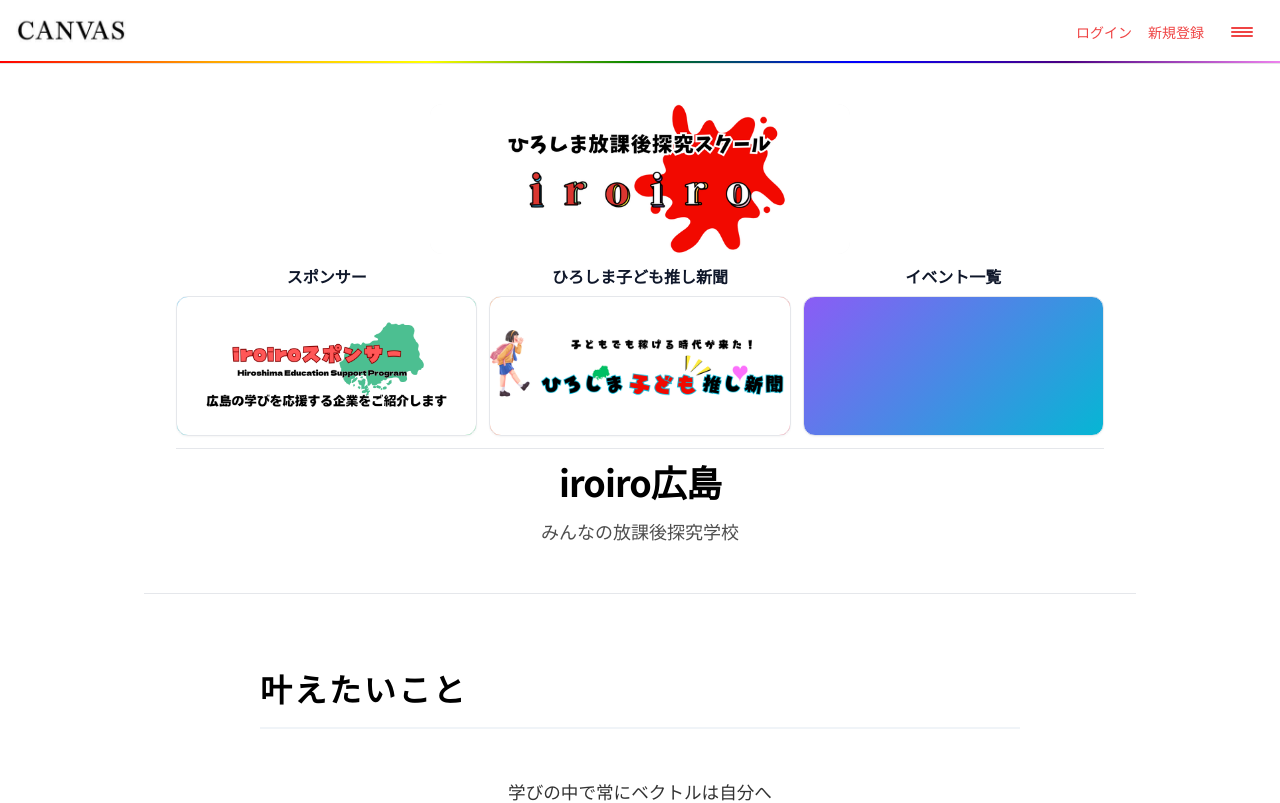
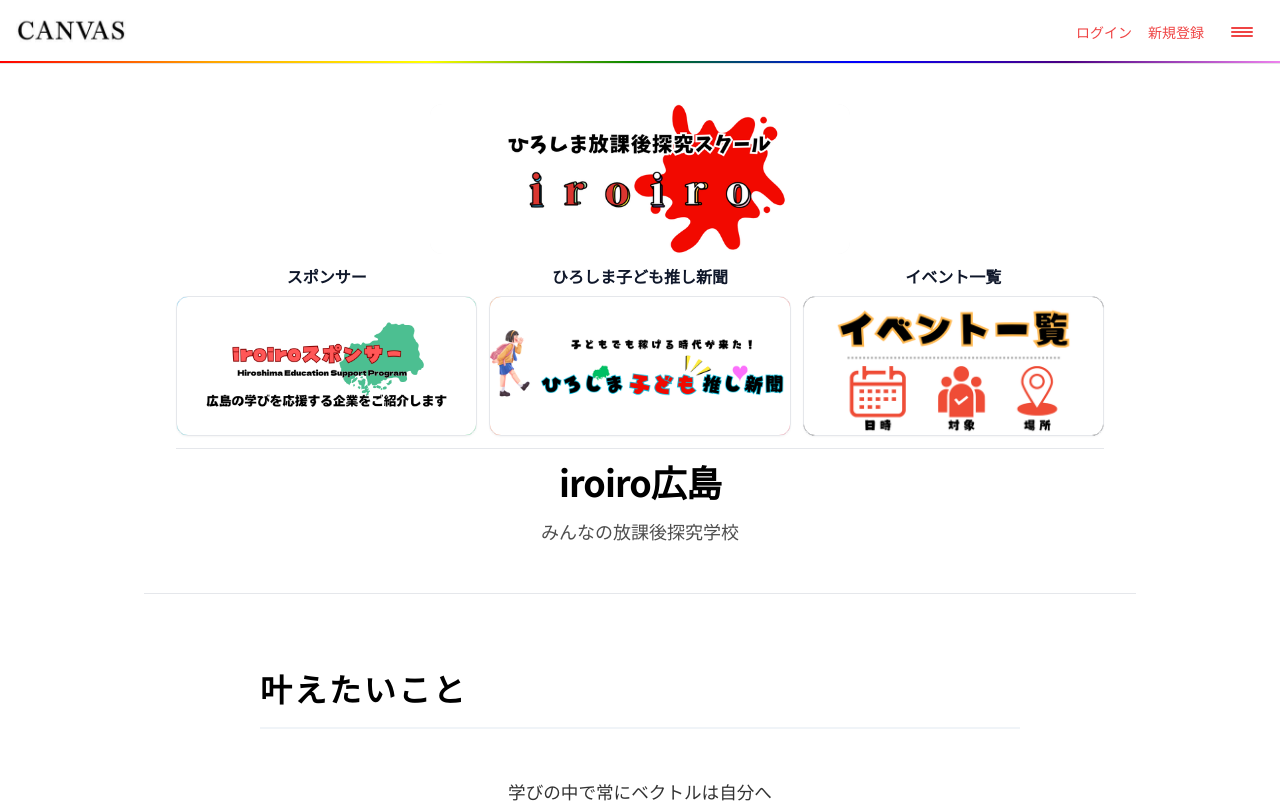
Before and after one commit to yvngmaxe/Canvas-site, a Next.js app: page /iroiro/iroiro in a window 1280 px wide. Shown: the top 803 px of the page. Built offline with nearby package versions, Linux system fonts and the light colour scheme; no server answers.

Commit message:
住所と事業内容 イベント一覧img

```diff
--- a/app/company/page.tsx
+++ b/app/company/page.tsx
@@ -18,7 +18,7 @@ export default function CompanyPage() {
               所在地
             </dt>
             <dd className="mt-1 text-sm leading-6 text-foreground/80 sm:col-span-2 sm:mt-0">
-              修正中
+              広島県東広島市鏡山2-313
             </dd>
           </div>
           <div className="px-4 py-6 sm:grid sm:grid-cols-3 sm:gap-4 sm:px-0">
@@ -42,32 +42,25 @@ export default function CompanyPage() {
               事業内容
             </dt>
             <dd className="mt-1 text-sm leading-6 text-foreground/80 sm:col-span-2 sm:mt-0">
-              <strong>教育事業</strong>
               <ul>
                 <li style={{ listStyleType: "disc" }}>
                   小学生、中学生、高校生等を対象としたキャリア教育事業
                 </li>
                 <li style={{ listStyleType: "disc" }}>
-                  学校における総合的な探究の時間に関するプログラムの作成・提供
-                </li>
-                <br />
-              </ul>
-              <strong>プロジェクト・イベント企画運営事業</strong>
-              <ul>
-                <li style={{ listStyleType: "disc" }}>
-                  企業のCSR活動の一環としての次世代育成向けプロジェクト、イベントの企画および運営
+                  キャリア教育に関するコンサルティング
                 </li>
                 <li style={{ listStyleType: "disc" }}>
-                  企業または地域プロモーションを目的としたプロジェクト、イベントの企画および運営
+                  学習塾及び英会話教室の企画、開発及び経営
                 </li>
-                <br />
-              </ul>
-              <strong>付随事業</strong>
-              <ul>
                 <li style={{ listStyleType: "disc" }}>
-                  前各号に付随または関連する一切の事業
+                  学校、各種施設、企業及び個人に対するコーチング及びコンサルティング
                 </li>
-                <br />
+                <li style={{ listStyleType: "disc" }}>
+                  各種イベントの企画、制作、運営及び管理
+                </li>
+                <li style={{ listStyleType: "disc" }}>
+                  前各号に附帯又は関連する一切の事業
+                </li>
               </ul>
             </dd>
           </div>
--- a/components/IroiroHeader/index.module.css
+++ b/components/IroiroHeader/index.module.css
@@ -124,11 +124,6 @@
   outline-offset: 2px;
 }
 
-.cardInner {
-  position: absolute;
-  inset: 0;
-}
-
 .label {
   position: static;
   display: block;
@@ -148,7 +143,7 @@
   background: linear-gradient(135deg, #f97316 0%, #f43f5e 100%);
 }
 .cardEvents {
-  background: linear-gradient(135deg, #8b5cf6 0%, #06b6d4 100%);
+  background: #000;
 }
 
 @media (min-width: 640px) {
--- a/components/IroiroHeader/index.tsx
+++ b/components/IroiroHeader/index.tsx
@@ -10,6 +10,7 @@ type Props = {
   logoImage?: string; // Image path/URL for tagline
   logoAlt?: string;
   kodomoImage?: string; // for ひろしま子ども推し新聞 card
+  eventsImage?: string;
   showNav?: boolean;
 };
 
@@ -18,6 +19,7 @@ export default function IroiroHeader({
   logoImage = "/images/iroiro_logo.png",
   logoAlt = "",
   kodomoImage = "/images/kodomonews_logo.png",
+  eventsImage = "/images/iroiro_events.png",
   showNav = true,
 }: Props) {
   return (
@@ -87,7 +89,14 @@ export default function IroiroHeader({
                 active === "events" ? styles.active : ""
               }`}
             >
-              <div className={styles.cardInner} aria-hidden="true"></div>
+              <Image
+                src={eventsImage}
+                alt="イベントの様子"
+                fill
+                className={`${styles.cardImage} ${styles.eventsImage}`}
+                sizes="(max-width: 640px) 100vw, 33vw"
+                priority={active === "events"}
+              />
             </div>
           </Link>
         </div>
```
